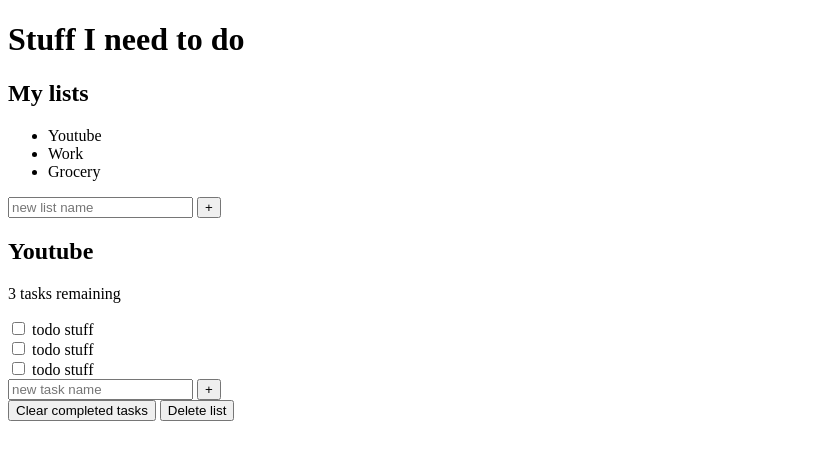
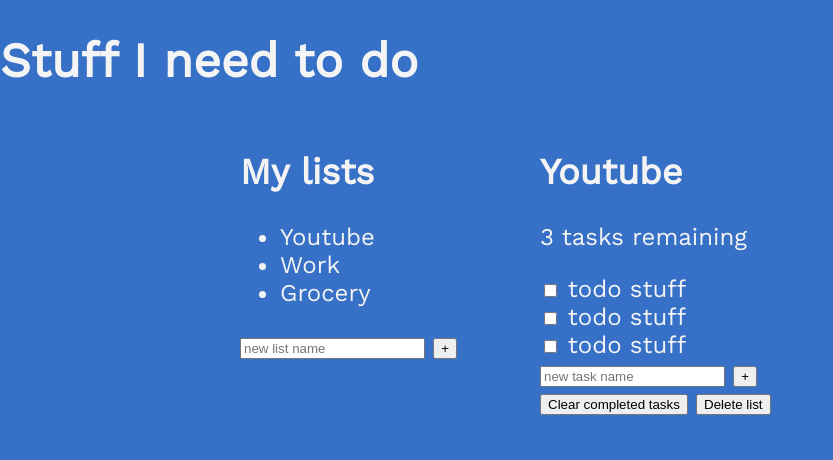
Before and after one commit to dornkholland/todo_list_app, a plain HTML site: page index.html in a window 1280 px wide. Shown: the whole page, without its empty margins (0-833 px from the left). Drawn offline with nearby package versions, Linux system fonts and the light colour scheme.

Commit message:
completed base colors and base css

```diff
--- a/css/main.css
+++ b/css/main.css
@@ -0,0 +1,37 @@
+/* setting colors here, play around with later */
+:root {
+  --clr-primary: rgb(54, 112, 199);
+  --clr-light: #f4f4f4;
+  --clr-dark: #333;
+  --clr-warning: rgb(99, 36, 36);
+}
+
+body {
+  margin: 0;
+  font-family: "Work Sans", sans-serif;
+  font-weight: 300;
+  font-size: 1.5rem;
+
+  background-color: var(--clr-primary);
+  color: var(--clr-light);
+
+  /* going to use gridbox here, one row for the header and gonna have colums for the rest */
+  display: grid;
+  grid:
+    "header header header header" auto
+    "...... lists  active ......" auto /
+    1fr minmax(100px, 300px) minmax(250px, 500px) 1fr;
+}
+
+.title {
+  /* set title to take up whole header grid area */
+  grid-area: header;
+}
+
+.all-tasks {
+  grid-area: lists;
+}
+
+.todo-list {
+  grid-area: active;
+}
--- a/index.html
+++ b/index.html
@@ -3,6 +3,13 @@
   <head>
     <title>Todo List</title>
     <link rel="stylesheet" href="css/main.css" />
+
+    <!-- import work sans fonts from google fonts  -->
+    <link rel="preconnect" href="https://fonts.gstatic.com" />
+    <link
+      href="https://fonts.googleapis.com/css2?family=Work+Sans&display=swap"
+      rel="stylesheet"
+    />
   </head>
 
   <body>
```
